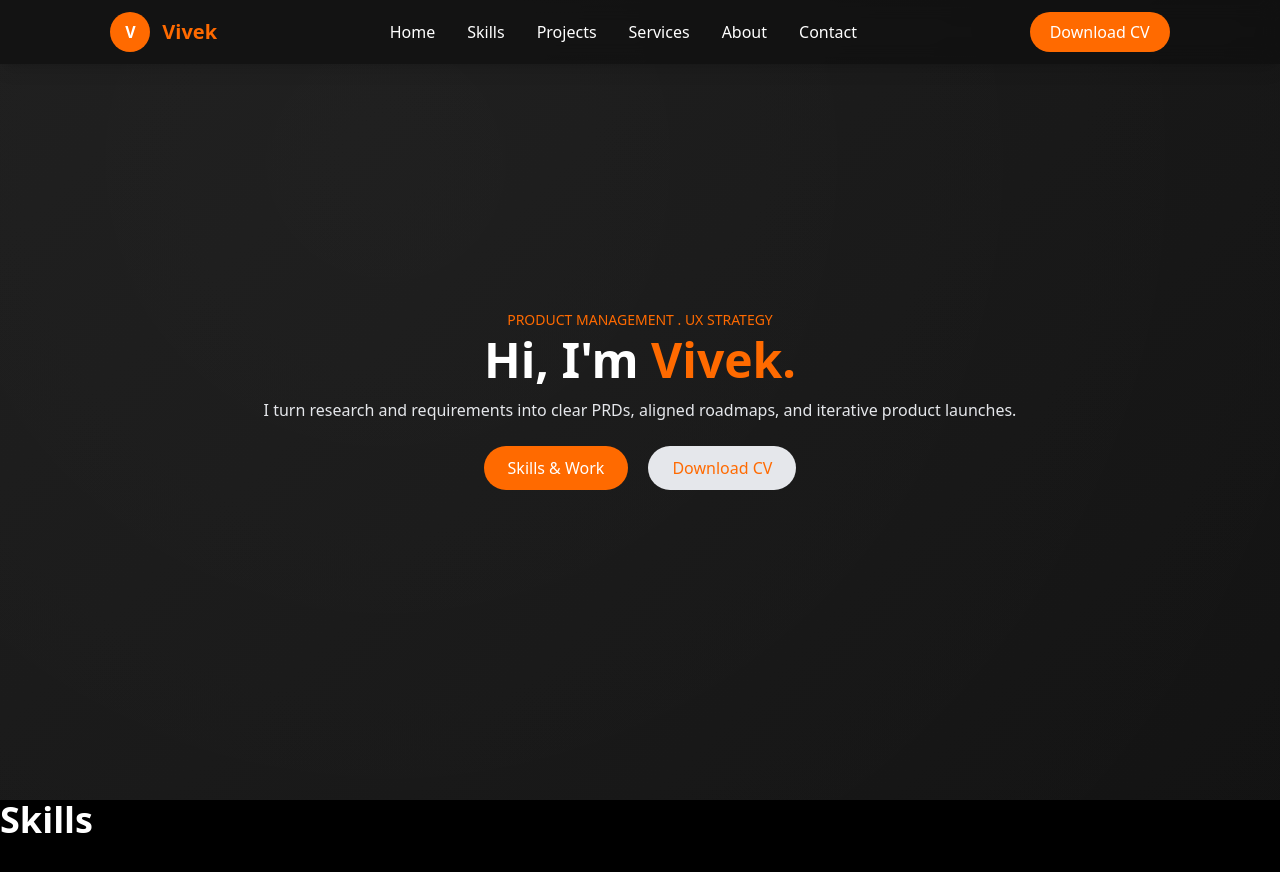
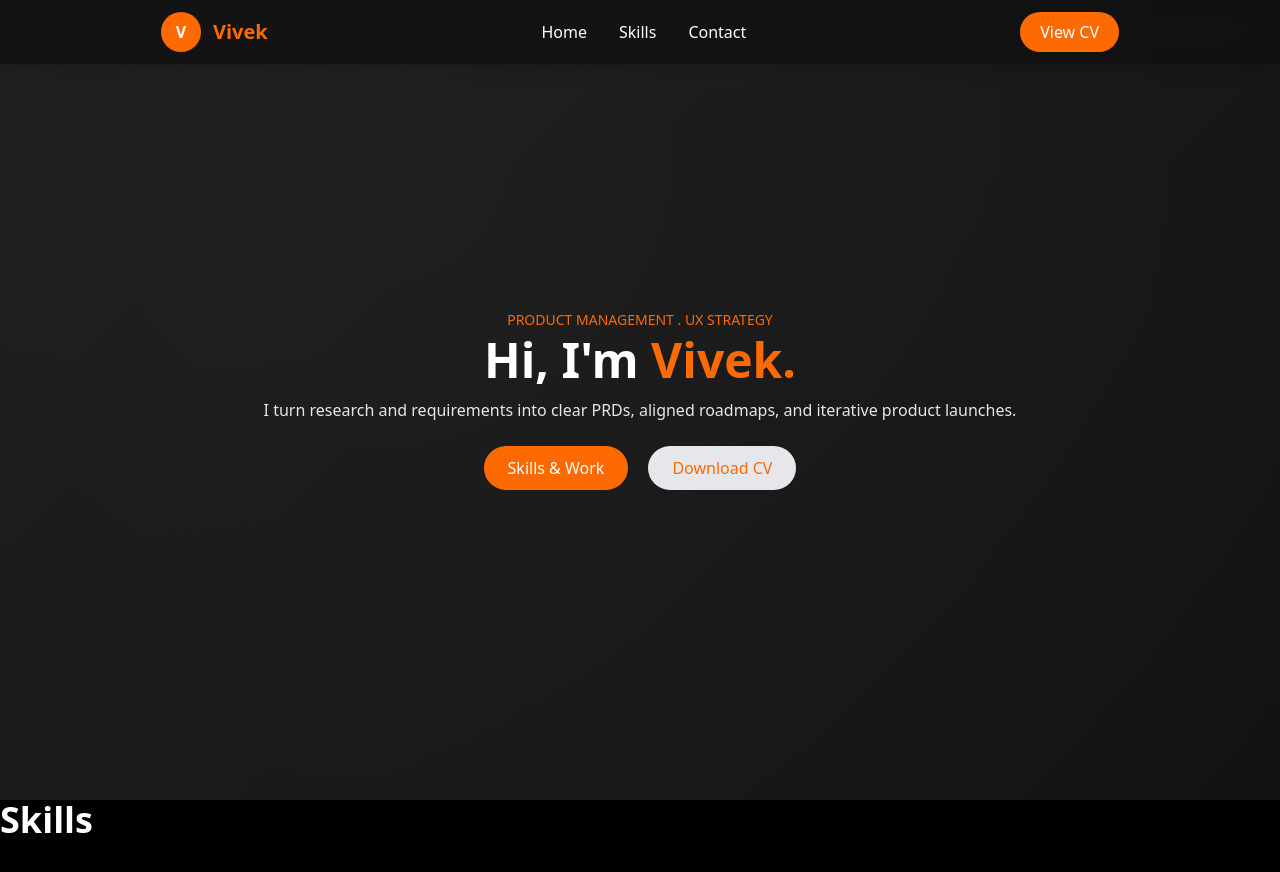
Before and after one commit to codixpro/vivekPortfolio, a React (Vite) app: page / in a window 1280 px wide. Shown: the top 872 px of the page. Built offline with nearby package versions, Linux system fonts and the light colour scheme.

Commit message:
Change 2

```diff
--- a/src/components/Navbar.jsx
+++ b/src/components/Navbar.jsx
@@ -18,17 +18,14 @@ const Navbar = () => {
 
                 {/* Desktop Menu */}
                 <ul className="hidden md:flex items-center gap-8 font-medium text-white">
-                    <li><a href="#home" className="hover:text-[#FF6A00]">Home</a></li>
-                    <li><a href="#skills" className="hover:text-[#FF6A00]">Skills</a></li>
-                    <li><a href="#projects" className="hover:text-[#FF6A00]">Projects</a></li>
-                    <li><a href="#services" className="hover:text-[#FF6A00]">Services</a></li>
-                    <li><a href="#about" className="hover:text-[#FF6A00">About</a></li>
-                    <li><a href="#contact" className="hover:text-[#FF6A00">Contact</a></li>
+                    <a href="#home"><li>Home</li></a>
+                    <a href="#skills"><li>Skills</li></a>
+                    <a href="#contact"><li>Contact</li></a>
                 </ul>
 
                 {/* Desktop CTA */}
-                <button className="hidden md:block bg-[#FF6A00] text-white px-5 py-2 rounded-full hover:bg-[#FF6A00] transition">
-                    Download CV
+                <button className="hidden md:block bg-[#FF6A00] text-white px-5 py-2 rounded-full hover:bg-transparent hover:text-white hover:border-2 hover:border-[#FF6A00] transition">
+                    View CV
                 </button>
 
                 {/* MOBILE ICON TOGGLE */}
@@ -45,14 +42,11 @@ const Navbar = () => {
                 className={`md:hidden absolute top-18 w-full bg-gray-200 shadow-lg rounded-xl overflow-hidden transition-all duration-300 ease-out z-100 ${open ? "max-h-96 opacity-100 translate-y-0" : "max-h-0 opacity-0 translate-y-[-10px]"}`}>
                 <ul className="flex flex-col gap-4 p-6 text-gray-700 font-medium">
                     <a href="#home" onClick={() => setOpen(false)}><li>Home</li></a>
-                    <a href="#skills" onClick={() => setOpen(false)}><li>Skills</li></a>
-                    <a href="#projects" onClick={() => setOpen(false)}><li>Projects</li></a>
-                    <a href="#services" onClick={() => setOpen(false)}><li>Services</li></a>
                     <a href="#about" onClick={() => setOpen(false)}><li>About</li></a>
                     <a href="#contact" onClick={() => setOpen(false)}><li>Contact</li></a>
 
-                    <button className="bg-[#FF6A00] text-white px-5 py-2 rounded-full mt-3">
-                        Download CV
+                    <button className="bg-[#FF6A00] text-white px-5 py-2 rounded-full mt-3 hover:bg-transparent hover:text-[#FF6A00] hover:border-2 hover:border-[#FF6A00] transition">
+                        View CV
                     </button>
                 </ul>
             </div>
--- a/src/sections/Home.jsx
+++ b/src/sections/Home.jsx
@@ -19,11 +19,11 @@ const Home = () => {
         </p>
 
         <div className="mt-6 flex gap-5">
-          <button className="bg-[#FF6A00] text-white px-6 py-2.5 rounded-full hover:border-2 hover:bg-transparent hover:border-[#FF6A00] hover:text-[#FF6A00] transition-all duration-200">
+          <button className="bg-[#FF6A00] text-white px-6 py-2.5 rounded-full hover:border-2 hover:bg-transparent hover:border-[#FF6A00] hover:text-white transition-all duration-200">
             Skills & Work
           </button>
 
-          <button className="bg-gray-200 text-[#FF6A00] px-6 py-2.5 rounded-full  hover:border-2 hover:bg-transparent hover:border-[#FF6A00] hover:text-[#FF6A00] transition-all duration-200">
+          <button className="bg-gray-200 text-[#FF6A00] px-6 py-2.5 rounded-full  hover:border-2 hover:bg-transparent hover:border-[#FF6A00] hover:text-white transition-all duration-200">
             Download CV
           </button>
         </div>
```
